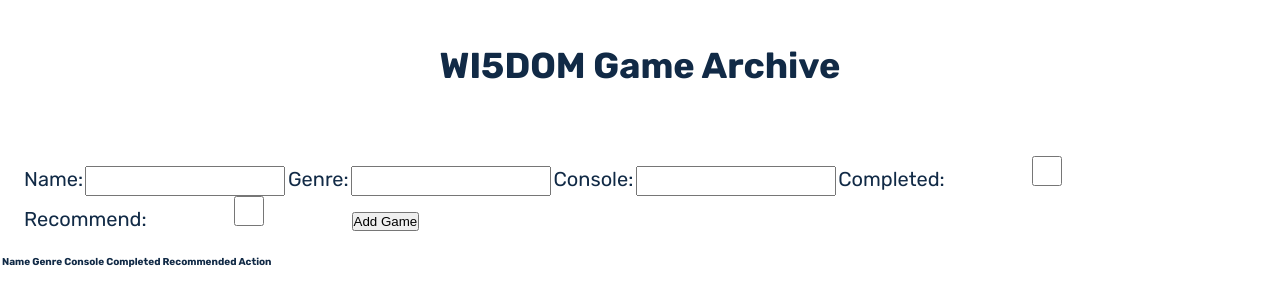
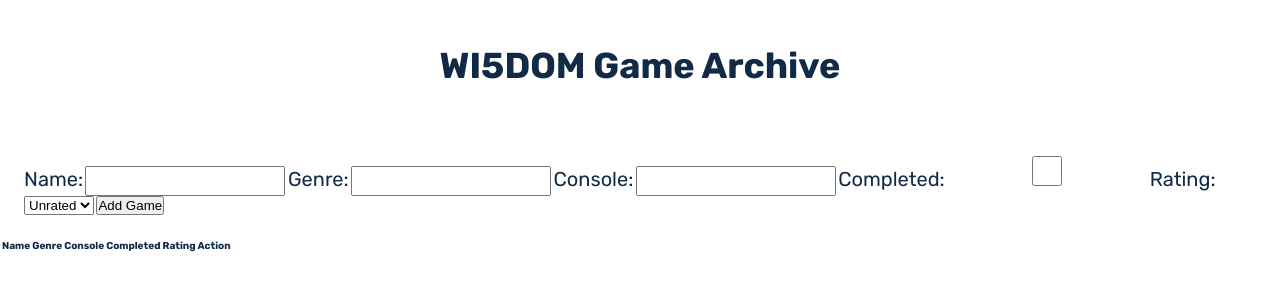
Before and after one commit to RyanSeidel/W15DOM, a Flask app: page /archive in a window 1280 px wide. Shown: the part 96-402 px from the top of the page. Run offline with Flask 3, Linux system fonts and the light colour scheme; the visitor is signed in with stand-in values (Sample User, id 1); data that the repository does not hold is empty; parts of the project's set-up code (start-up, migrations or seed data) failed here and were passed over; some libraries are stand-ins or nearby versions.

Commit message:
welp
idk beeen trying to edit the javascript

```diff
--- a/website/static/vgarchive.js
+++ b/website/static/vgarchive.js
@@ -1,44 +1,39 @@
 $(document).ready(function () {
   // Function to update a game record on the server
-  function updateGame(game_id, name, genre, console, completed, recommend) {
+  // Function to update a game record on the server
+function updateGame(game_id, completed_response, rating_response) {
+  var completed = (typeof completed_response === "string" && completed_response.toLowerCase() === "yes") ? true : false;
+  var rating = (rating_response.toLowerCase() === "like") ? "like" : (rating_response.toLowerCase() === "dislike") ? "dislike" : "unrated";
+
   $.ajax({
     url: "/update_game/" + game_id,
     type: "POST",
-      data: {
-        name: name,
-        genre: genre,
-        console: console,
-        completed: completed ? 1 : 0, // Convert boolean to integer
-        recommend: recommend ? 1 : 0, // Convert boolean to integer
-      },
+    data: { rating: rating },
     success: function (response) {
+      // Update the rating in the table
       if (response.success) {
-          var completedCell = $(
-            "#game-table tr[data-id='" + game_id + "'] td:nth-child(5)"
-          );
-          var recommendCell = $(
-            "#game-table tr[data-id='" + game_id + "'] td:nth-child(6)"
-          );
-          completedCell.text(completed ? "Yes" : "No");
-          recommendCell.text(recommend ? "Yes" : "No");
-
-          var editButton = $(
-            "#game-table tr[data-id='" + game_id + "'] button.edit"
-          );
-          editButton.attr("data-completed", completed);
-          editButton.attr("data-recommend", recommend);
-        } else {
-          window.console.log("Error updating game");
+        var newRating = (rating === "like") ? "Like" : (rating === "dislike") ? "Dislike" : "Unrated";
+        var row = $("button[data-id='" + game_id + "']").closest("tr");
+        row.find(".rating").text(newRating);
       }
     },
-      error: function (xhr, status, error) {
-        console.log(error);
-      },
-      complete: function () {
-        updateTable();
+  });
+  // Update the game's completed status in the database
+  $.ajax({
+    url: "/update_game_completed/" + game_id,
+    type: "POST",
+    data: { completed: completed },
+    success: function (response) {
+      // Update the completed status in the table
+      if (response.success) {
+        var row = $("button[data-id='" + game_id + "']").closest("tr");
+        row.find(".completed").text(completed ? "Yes" : "No");
+      }
     },
   });
 }
+
+
 
   // Function to update the table with the current game collection
   function updateTable() {
@@ -60,6 +55,7 @@ $(document).ready(function () {
         $("<th>").text("Console").appendTo(headerRow);
         $("<th>").text("Completed").appendTo(headerRow);
         $("<th>").text("Recommended").appendTo(headerRow);
+        $("<th>").text("Rating").appendTo(headerRow);
         $("<th>").text("Action").appendTo(headerRow);
 
         // Create the table body
@@ -71,10 +67,12 @@ $(document).ready(function () {
           $("<td>").text(game.genre).appendTo(row);
           $("<td>").text(game.console).appendTo(row);
           $("<td>")
+          .addClass("completed")
             .text(game.completed ? "Yes" : "No")
             .appendTo(row);
           $("<td>")
-            .text(game.recommend ? "Yes" : "No")
+            .addClass("rating") //Add the "rating" class here
+            .text(game.rating)
             .appendTo(row);
 
           // Create the Edit and Delete buttons
@@ -82,8 +80,6 @@ $(document).ready(function () {
           $("<button>")
           .addClass("edit")
           .attr("data-id", game.id)
-            .attr("data-completed", game.completed)
-            .attr("data-recommend", game.recommend)
           .text("Edit")
           .appendTo(buttonGroup);
 
@@ -102,13 +98,13 @@ $(document).ready(function () {
   }
 
   function showDialogBox(message, callback, title) {
-    title = callback ? "Confirm" : "Error";
+    title = title ? title : (callback ? "Confirm" : "Error");
     var box = $("<div>").attr("title", title).addClass("dialog-box");
     $("<p>").text(message).appendTo(box).addClass("dialog-text");
+    if (callback) {
         box.dialog({
             modal: true,
-      buttons: callback
-        ? {
+            buttons: {
                 Yes: function () {
                     $(this).dialog("close");
                     callback("yes");
@@ -117,30 +113,45 @@ $(document).ready(function () {
                     $(this).dialog("close");
                     callback("no");
                 },
-          }
-        : {
+                Cancel: function () {
+                    $(this).dialog("close");
+                    callback("cancel");
+                },
+            },
+        });
+    } else {
+        box.dialog({
+            modal: true,
+            buttons: {
                 OK: function () {
                     $(this).dialog("close");
                 },
             },
         });
     }
+}
+
 
 $(document).on("click", ".edit", function () {
   var game_id = $(this).attr("data-id");
-    var completed = $(this).attr("data-completed");
-    var recommend = $(this).attr("data-recommend");
+  var rating = $(this).closest("tr").find(".rating").text().trim();
+  var completed = $(this).closest("tr").find(".completed").text().trim() === "Yes";
 
-    showDialogBox("Is the game completed?", function (response1) {
+  var completed_msg = completed ? "Is the game still completed? (Yes/No)" : "Have you completed the game? (Yes/No)";
+  var rating_msg = "Did you like this game? (Like/Dislike/Unrated)";
+
+  showDialogBox(completed_msg, function (response1) {
     if (response1 === "yes" || response1 === "no") {
-        showDialogBox("Would you recommend this game?", function (response2) {
-          if (response2 === "yes" || response2 === "no") {
-            updateGame(game_id, response1 === "yes", response2 === "yes");
+      var completed_response = response1;
+      showDialogBox(rating_msg, function (response2) {
+        if (response2 === "like" || response2 === "dislike" || response2 === "unrated") {
+          updateGame(game_id, completed_response, response2);
         }
       });
     }
   });
 });
+
 
   $(document).on("click", ".delete", function () {
     var game_id = $(this).attr("data-id");
@@ -177,12 +188,12 @@ $(document).ready(function () {
 
     var name = $("#name-input").val();
     var genre = $("#genre-input").val();
-    var console = $("#console-input").val();
+    var gameConsole = $("#console-input").val(); // Rename the variable
     var completed = $("#completed-input").is(":checked");
-    var recommend = $("#recommend-input").is(":checked");
+    var rating = $("#rating-input").val(); // Use rating instead of recommend
 
     // Ensure that all required fields are filled out
-    if (name === "" || genre === "" || console === "") {
+    if (name === "" || genre === "" || gameConsole === "") {
       alert("Please fill out all required fields.");
       return;
     }
@@ -192,11 +203,11 @@ $(document).ready(function () {
       type: "POST",
       contentType: "application/json",
       data: JSON.stringify({
-        name: $("#name-input").val(),
+        name: name,
         genre: genre,
-        console: console,
+        console: gameConsole,
         completed: completed,
-        recommend: recommend,
+        rating: rating
       }),
       success: function (response) {
         if (response.success) {
@@ -205,19 +216,20 @@ $(document).ready(function () {
           $("#genre-input").val("");
           $("#console-input").val("");
           $("#completed-input").prop("checked", false);
-          $("#recommend-input").prop("checked", false);
 
           updateTable();
           alert("Game added successfully.");
         } else {
-          window.console.log("Error adding game: " + response.error);
+          console.log("Error adding game: " + response.error);
           alert("Error adding game: " + response.error);
         }
       },
       error: function (xhr, status, error) {
-        window.console.log("Error adding game: " + error);
+        console.log("Error adding game: " + error);
         alert("Error adding game: " + error);
       },
     });
+
+
   });
 });
--- a/website/templates/vgarchive.html
+++ b/website/templates/vgarchive.html
@@ -25,7 +25,7 @@
     </header>
 
     <div class="Game-title">
-    <h1>WI5DOM Game Archive</h1>
+      <h1>WI5DOM Game Archive</h1>
     </div>
     <div class="archive">
       <form id="game-form" method="POST" action="{{ url_for('views.archive') }}">
@@ -38,8 +38,12 @@
         <input type="text" id="console-input" name="console">
         <label for="completed-input">Completed:</label>
         <input type="checkbox" id="completed-input" name="completed">
-        <label for="recommend-input">Recommend:</label>
-        <input type="checkbox" id="recommend-input" name="recommend">
+        <label for="rating-input">Rating:</label>
+        <select id="rating-input" name="rating">
+          <option value="unrated">Unrated</option>
+          <option value="like">Like</option>
+          <option value="dislike">Dislike</option>
+        </select>
         <button type="submit">Add Game</button>
       </form>
     </div>
@@ -50,7 +54,7 @@
           <th>Genre</th>
           <th>Console</th>
           <th>Completed</th>
-          <th>Recommended</th>
+          <th>Rating</th>
           <th>Action</th>
         </tr>
       </thead>
@@ -61,20 +65,17 @@
           <td>{{ game.genre }}</td>
           <td>{{ game.console }}</td>
           <td>{{ 'Yes' if game.completed else 'No' }}</td>
-          <td>{{ 'Yes' if game.recommend else 'No' }}</td>
+          <td>{{ game.user_games[0].rating if game.user_games else 'Unrated' }}</td>
           <td>
-            <button class="edit" data-id="{{ game.id }}">Edit</button>
+            <button class="edit" data-id="{{ game.id }}" data-completed="{{ 'true' if game.completed else 'false' }}" data-rating="{{ game.user_games[0].rating if game.user_games else 'unrated' }}">Edit</button>
+
             <button class="delete" data-id="{{ game.id }}">Delete</button>
           </td>
         </tr>
         {% endfor %}
       </tbody>
     </table>
+  </body>
 
-
-
-
-
-  </body>
 </html>
 {% endblock %}
--- a/website/views.py
+++ b/website/views.py
@@ -1,10 +1,12 @@
-from flask import Blueprint, render_template, request, session, flash, redirect, url_for, jsonify
+from flask import Blueprint, render_template, request, session, flash, redirect, url_for, jsonify, abort
 from flask_login import login_required, current_user
-from website.model import Game, UserGame, Platform, db, userinfo
+from website.model import Game, UserGame, Platform, db, userinfo, RatingEnum
 from .forms import SearchForm
 from sqlalchemy import func, desc, case
+from sqlalchemy.orm import joinedload, contains_eager
 from website.steam import steam_api, api_key, get_owned_games
 import difflib
+import ast
 
 # Creating a Blueprint for views
 views = Blueprint('views', __name__)
@@ -78,7 +80,8 @@ def get_games():
             'genre': game.genre,
             'console': game.console,
             'completed': game.completed,
-            'recommend': game.recommend,
+            'rating': game.user_games[0].rating if hasattr(game, 'user_games') and game.user_games else RatingEnum.UNRATED,
+
         }
         game_list.append(game_dict)
 
@@ -116,40 +119,76 @@ def get_game(game_id):
     # Return the game as a JSON object
     return jsonify({'game': game.to_dict()})
 
-
 @views.route('/update_game/<int:game_id>', methods=['POST'])
 @login_required
 def update_game(game_id):
-    # Fetch the game from the database
+    rating = request.form.get('rating')
+    user_game = UserGame.query.filter_by(user_id=current_user.id, game_id=game_id).first()
+    if user_game:
+        user_game.rating = rating
+        db.session.commit()
+        return jsonify({'success': True, 'rating': rating}), 200  # Return JSON response
+    else:
+        return jsonify({'success': False, 'error': 'You have not played this game'}), 400
+
+@views.route('/update_game_completed/<int:game_id>', methods=['POST'])
+@login_required
+def update_game_completed(game_id):
     game = Game.query.get_or_404(game_id)
+    completed = request.form.get('completed')
 
-    # Check if the game belongs to the current user
-    if game.user_id != current_user.id:
-        flash('You do not have permission to update this game', category='error')
-        return redirect(url_for('views.archive'))
+    game.completed = ast.literal_eval(completed)
 
-    # Update the game with the new data for the current user's game
-    user_game = UserGame.query.filter_by(user_id=current_user.id, game_id=game_id).first()
-    if not user_game:
-        flash('You do not have this game in your collection', category='error')
-        return redirect(url_for('views.archive'))
+    db.session.commit()
+    return jsonify({'success': True, 'completed': game.completed}), 200  # Return JSON response
 
-    user_game.completed = bool(int(request.form.get('completed', 0)))
-    user_game.recommend = bool(int(request.form.get('recommend', 0)))
+# Route for the archive page
+@views.route('/archive', methods=['GET', 'POST'])
+@login_required
+def archive():
+    if request.method == 'POST':
+        name = request.form.get('name')
+        genre = request.form.get('genre')
+        console = request.form.get('console')
+        completed = 'completed' in request.form
 
-    # Save the updated user game to the database
-    try:
+        # Create a new Game object with the game data
+        new_game = Game(name=name, genre=genre, console=console, completed=completed)
+        db.session.add(new_game)
+        db.session.flush()  # Flush the session to get the new_game.id
+
+        # Get the user's rating for the game
+        rating_input = request.form.get('rating')
+        rating = None
+        if rating_input:
+            rating = RatingEnum[rating_input.upper()]
+
+        # Create a new UserGame object with the user's game data and the Game object as a relationship
+        new_user_game = UserGame(user_id=current_user.get_id(), game_id=new_game.id, rating=rating)
+        db.session.add(new_user_game)
         db.session.commit()
-    except Exception as e:
-        flash('Failed to update game: ' + str(e), category='error')
-        return redirect(url_for('views.archive'))
 
-    # Redirect to the archive page
-    flash('Game updated successfully', category='success')
-    return redirect(url_for('views.archive'))
+        flash('Game added successfully', category='success')
+
+    games = Game.query.outerjoin(UserGame, Game.id == UserGame.game_id).filter(Game.user_id == current_user.id).all()
+
+    # Update game completion status and rating
+    for game in games:
+        completed = request.form.get(f'{game.id}-completed')
+        rating_input = request.form.get(f'{game.id}-rating')
+        if completed is not None:
+            game.completed = (completed == 'true')
+        if rating_input is not None:
+            rating = RatingEnum[rating_input.upper()]
+            if game.user_games:
+                game.user_games[0].rating = rating
+            else:
+                new_user_game = UserGame(user_id=current_user.get_id(), game_id=game.id, rating=rating)
+                db.session.add(new_user_game)
+    db.session.commit()
 
 
-
+    return render_template("vgarchive.html", games=games)
 
 # Route for the games page
 @views.route('/games')
@@ -163,36 +202,15 @@ def games():
 def settings():
     return render_template("settings.html")
 
-# Route for the archive page
-@views.route('/archive', methods=['GET', 'POST'])
-@login_required
-def archive():
-    if request.method == 'POST':
-        name = request.form.get('name')
-        genre = request.form.get('genre')
-        console = request.form.get('console')
-        completed = 'completed' in request.form
-        recommend = 'recommend' in request.form
-
-        new_game = Game(user_id=current_user.get_id(), name=name, genre=genre,
-                        console=console, completed=completed, recommend=recommend)
-        db.session.add(new_game)
-        db.session.commit()
-
-        flash('Game added successfully', category='success')
-
-    games = Game.query.filter_by(user_id=current_user.id).all()
-    return render_template("vgarchive.html", games=games)
-
 @views.route('/add_game', methods=['POST'])
 @login_required
 def add_game():
-    data = request.get_json()
+    data = request.json
     name = data.get('name')
     genre = data.get('genre')
     console = data.get('console')
     completed = data.get('completed')
-    recommend = data.get('recommend')
+    rating = data.get('rating')
 
     # check if a game with the same name already exists for this user
     existing_game = Game.query.filter_by(user_id=current_user.get_id(), name=name).first()
@@ -200,18 +218,27 @@ def add_game():
         # game with same name already exists for this user
         return jsonify({'success': False, 'error': 'You have already added a game with this name'})
 
-    # create a new game and add to the database
+    # get the platform for the game
     platform_name = data.get('platform')
     if platform_name:
         platform = Platform.query.filter_by(user_id=current_user.get_id(), name=platform_name).first()
         if not platform:
             return jsonify({'success': False, 'error': 'Platform not found'})
-        new_game = Game(user_id=current_user.get_id(), name=name, genre=genre,
-                        console=console, completed=completed, recommend=recommend, platform=platform)
+        platform_id = platform.id
     else:
-        new_game = Game(user_id=current_user.get_id(), name=name, genre=genre,
-                        console=console, completed=completed, recommend=recommend)
+        platform_id = None
+
+    # create a new game and add to the database
+    new_game = Game(user_id=current_user.get_id(), name=name, genre=genre,
+                    console=console, completed=completed, platform_id=platform_id, external_id=data.get('external_id'),
+                    image_url=data.get('image_url'))
+
+    # add the rating to the UserGame table
+    new_user_game = UserGame(user_id=current_user.get_id(), game_id=new_game.id, rating=rating)
+
+
     db.session.add(new_game)
+    db.session.add(new_user_game)
     db.session.commit()
 
     return jsonify({'success': True})
@@ -227,32 +254,8 @@ def help():
 @views.route('/leaderboard')
 @login_required
 def leaderboard():
-    games = (db.session.query(Game.name.label('game_name'),
-                          Game.image_url.label('game_image_url'),
-                          func.sum(UserGame.playtime).label('total_playtime'),
-                          func.count(case((LikeDislike.recommend == True, 1), else_=None)).label('total_likes'),
-                          func.count(case((LikeDislike.recommend == False, 1), else_=None)).label('total_dislikes'))
-         .join(UserGame)
-         .outerjoin(LikeDislike)
-         .group_by(Game.id)
-         .order_by(desc('total_playtime'))
-         .limit(5)
-         .all())
-
+    games = UserGame.top_5_games(current_user.id)
     return render_template('leaderboard.html', games=games, current_user=current_user)
-
-class LikeDislike(db.Model):
-    __tablename__ = 'like_dislike'
-
-    id = db.Column(db.Integer, primary_key=True)
-    user_id = db.Column(db.Integer, db.ForeignKey('userinfo.id'), nullable=False)
-    game_id = db.Column(db.Integer, db.ForeignKey('game.id', ondelete='CASCADE'), nullable=False)
-    recommend = db.Column(db.Boolean, nullable=False)
-
-    __table_args__ = (
-        db.UniqueConstraint('user_id', 'game_id', name='unique_user_game_like_dislike'),
-    )
-
 
 @views.route('/account')
 @login_required
```
Also changed, not shown: website/model.py (+14 -10 lines). Lines whose indentation alone changed are shown as unchanged.
